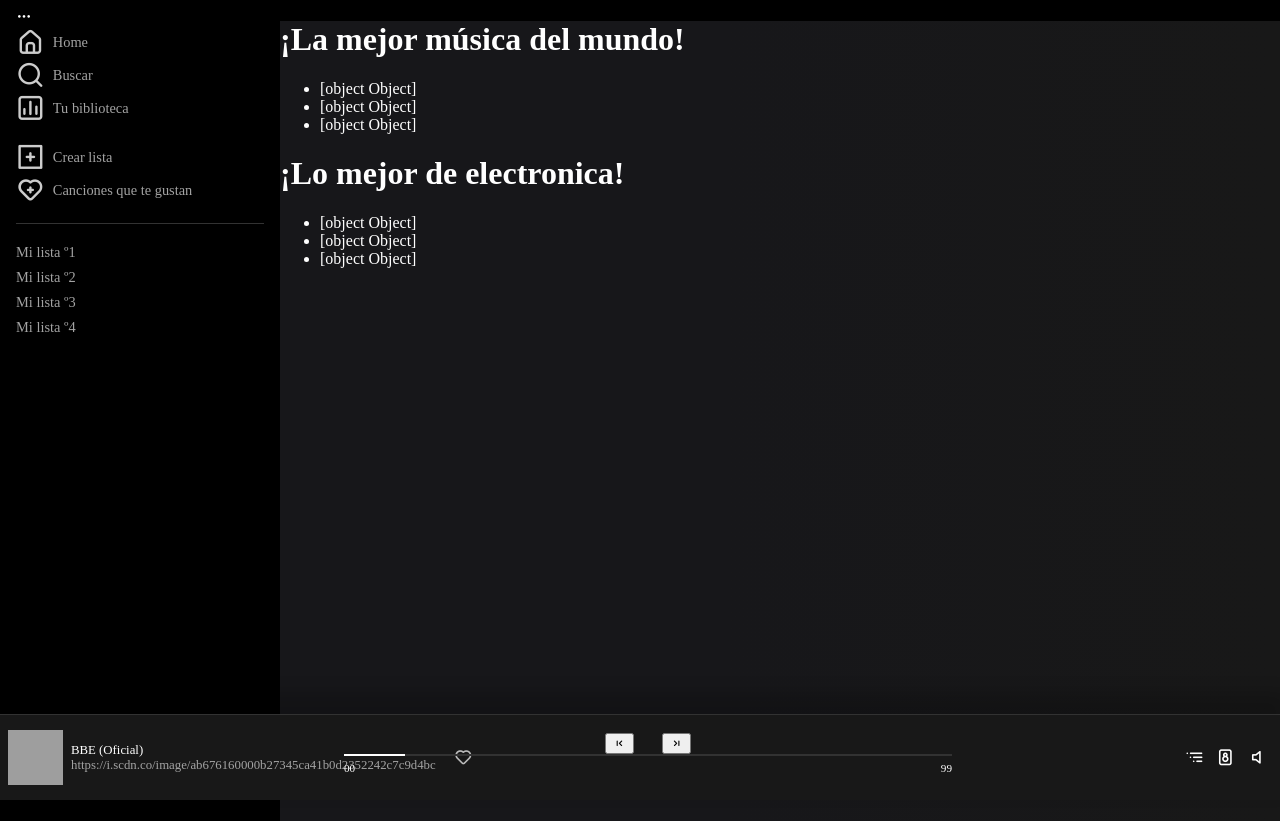
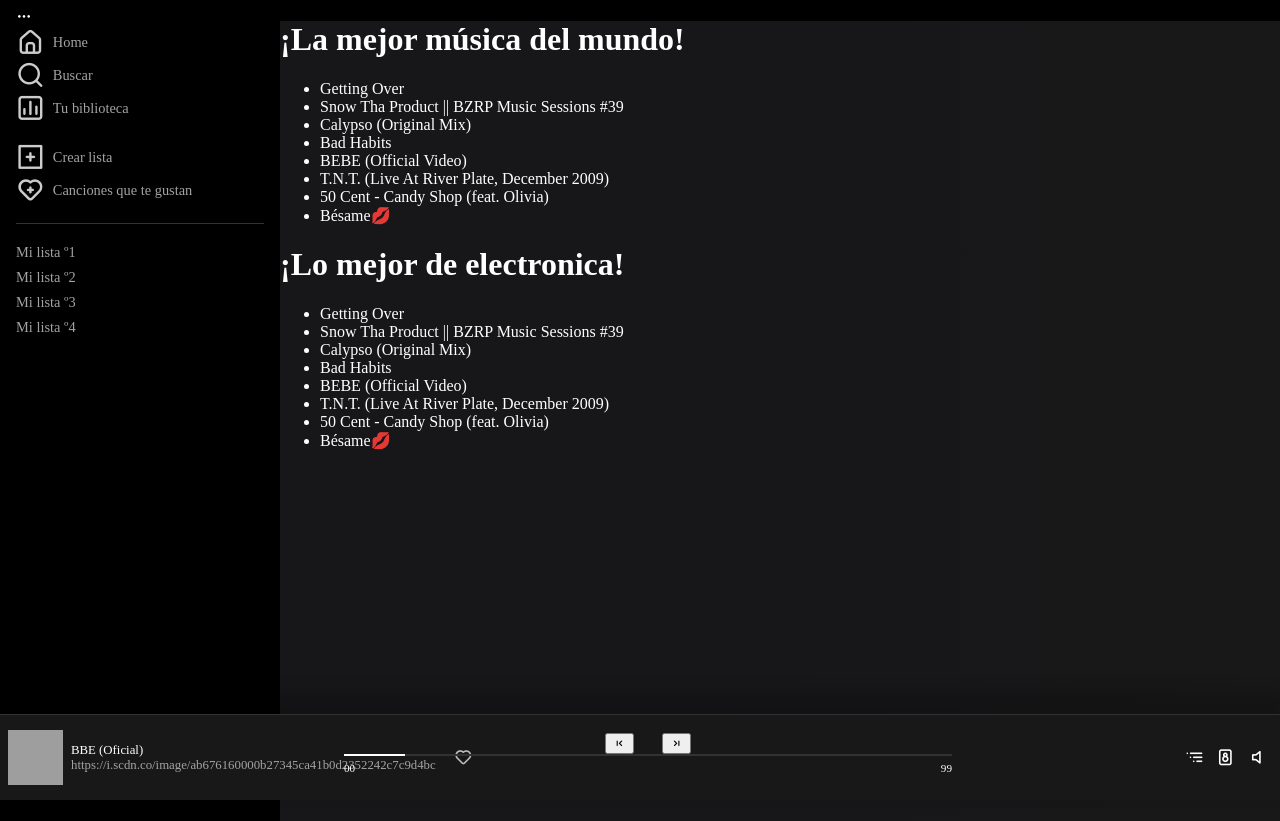
Before and after one commit to Franklin-Osede/SpotifyClone-Angular-, an Angular app: page /tracks in a window 1280 px wide. Built offline with nearby package versions, Linux system fonts and the light colour scheme; grey boxes are pictures that could not be loaded.

Commit message:
mock data fetching correctly

```diff
--- /dev/null
+++ b/src/app/core/models/artist.model.ts
@@ -0,0 +1,5 @@
+export interface ArtistModel{
+    name:string,
+    nickname:string,
+    nationality:string
+}
--- a/src/app/modules/tracks/tracks-page/tracks-page.component.ts
+++ b/src/app/modules/tracks/tracks-page/tracks-page.component.ts
@@ -1,4 +1,6 @@
 import { Component, OnInit } from '@angular/core';
+import * as dataRaw from '../../../data/tracks.json'
+import { TrackModel } from '@core/models/tracks.model';
 
 @Component({
   selector: 'app-tracks-page',
@@ -6,20 +8,14 @@
   styleUrl: './tracks-page.component.css'
 })
 export class TracksPageComponent implements OnInit {
-  mockTracksList = [
-    {
-      name: 'BEBE (Oficial)'
-    },
-    {
-      name: 'BEBE (Oficial)'
-    },
-    {
-      name: 'BEBE (Oficial)'
-    }
+  mockTracksList: Array<TrackModel> = [
+
   ]
   constructor(){}
 
   ngOnInit(): void {
+    const {data}: any = (dataRaw as any).default
+    this.mockTracksList = data;
 
   }
 
--- a/src/app/shared/components/media-player/media-player.component.ts
+++ b/src/app/shared/components/media-player/media-player.component.ts
@@ -1,4 +1,5 @@
 import { Component } from '@angular/core';
+import { TrackModel } from '@core/models/tracks.model';
 
 @Component({
   selector: 'app-media-player',
@@ -6,10 +7,12 @@
   styleUrl: './media-player.component.css'
 })
 export class MediaPlayerComponent {
-  mockCover: any = {
+  mockCover: TrackModel = {
     cover: 'https://i.scdn.co/image/ab676160000b27345ca41b0d2352242c7c9d4bc',
     album: 'Gioli & Assu',
     name: 'BBE (Oficial)',
+    url: 'http://localhost/track.mp3',
+    _id:1
   }
 
 }
--- a/src/app/shared/components/section-generic/section-generic.component.html
+++ b/src/app/shared/components/section-generic/section-generic.component.html
@@ -4,7 +4,7 @@
     <div class="section--generic__player--zone">
         <ul class="player--list" [ngClass]="{'card-small':mode === 'small','card-big':mode === 'big'}" >
             <li *ngFor="let player of dataTracks">
-                {{player}}
+                {{player.name}}
             </li>
         </ul>
     </div>
--- a/src/app/shared/components/section-generic/section-generic.component.ts
+++ b/src/app/shared/components/section-generic/section-generic.component.ts
@@ -1,4 +1,5 @@
 import { Component, Input, OnInit } from '@angular/core';
+import { TrackModel } from '@core/models/tracks.model';
 
 @Component({
   selector: 'app-section-generic',
@@ -8,7 +9,7 @@
 export class SectionGenericComponent {
 @Input() title: string = ''
 @Input() mode: 'small' | 'big' ='big'
-@Input() dataTracks: Array<any> = []
+@Input() dataTracks: Array<TrackModel> = []
 constructor(){}
 
 ngOnInit():void {
```
Also changed, not shown: src/app/core/models/tracks.model.ts (added, +10 -0 lines).
